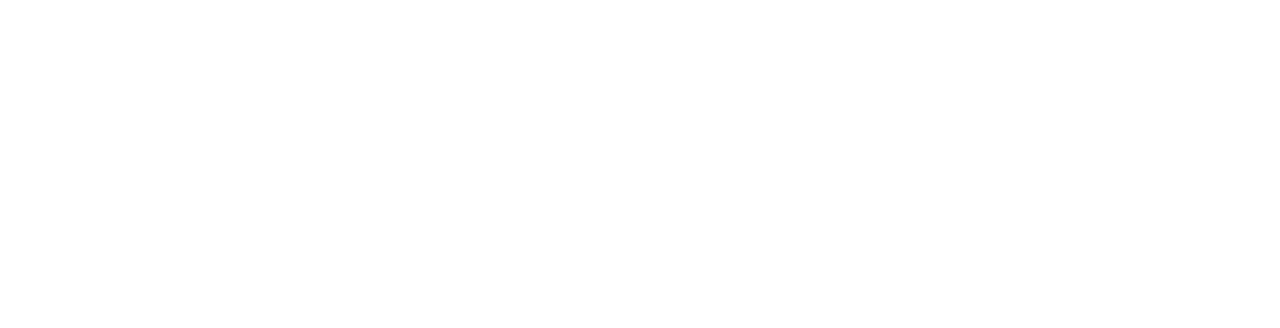
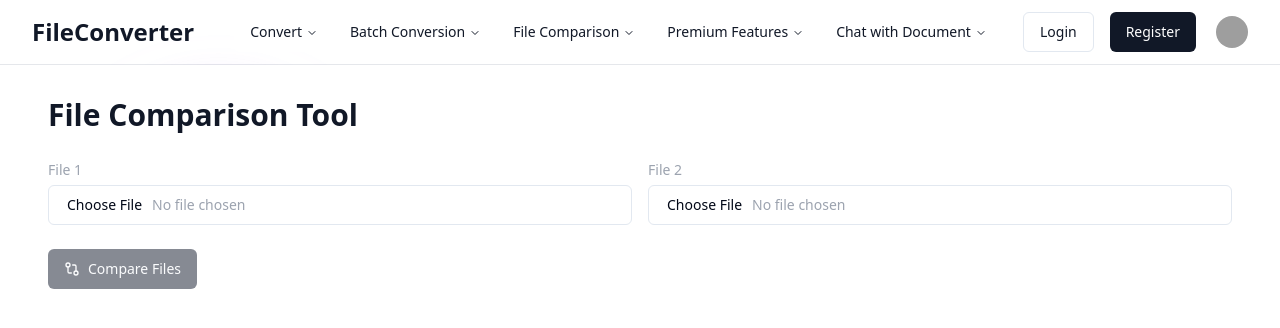
Before and after one commit to mddanish867/soora-conversion, a React (Vite) app: page /file-comparison in a window 1280 px wide. Before the commit this address had no page. Shown: the top 328 px of the page. Built offline with nearby package versions, Linux system fonts and the light colour scheme; grey boxes are pictures that could not be loaded.

Commit message:
modified the navbar to add navlinks

```diff
--- a/src/App.tsx
+++ b/src/App.tsx
@@ -28,17 +28,18 @@ function App() {
           {/* Define nested routes here */}
           <Route path="/" element={<LandingPage />} />
           <Route path="/upload" element={<FileUploadPage />} />
+          <Route path="/batch-conversion" element={<BatchConversionComponent />} />
+          <Route path="/file-comparison" element={<FileComparisonTool />} />
+          <Route path="/premium-features" element={<PremiumFeaturesShowcase />} />
+          <Route path="/document-interaction" element={<AIDocumentInteraction />} />
+
           <Route path="/dashboard" element={<Dashboard />}>
           <Route path="/dashboard/history" element={<UserHistoryPage />} />
           <Route path="/dashboard/security" element={<SecuritySettingsPage />} />
           <Route path="/dashboard/profile" element={<ProfileSettingsPage />} />
           <Route path="/dashboard/notifications" element={<NotificationSettingsPage />} />
           <Route path="/dashboard/delete-account" element={<DeleteAccountPage />} />
-          <Route path="/dashboard/batch-conversion" element={<BatchConversionComponent />} />
           <Route path="/dashboard/conversion-status" element={<ConversionStatusPage />} />
-          <Route path="/dashboard/file-comparison" element={<FileComparisonTool />} />
-          <Route path="/dashboard/premium-features" element={<PremiumFeaturesShowcase />} />
-          <Route path="/dashboard/document-interaction" element={<AIDocumentInteraction />} />
           <Route path="/dashboard/document-comment" element={<DocumentCommentSystem />} />
         </Route>
 
--- a/src/pages/conversions/BatchConversionComponent .tsx
+++ b/src/pages/conversions/BatchConversionComponent .tsx
@@ -36,9 +36,9 @@ const BatchConversionComponent = () => {
   };
 
   return (
-    <div className="w-full px-2 sm:px-4 md:px-6 lg:px-8">
+    <div className="w-full min-h-screen px-2 sm:px-4 md:px-6 lg:px-8">
       <motion.div
-        className="bg-white p-4 sm:p-6 md:p-8 rounded-lg shadow-sm w-full max-w-4xl mx-auto"
+        className="bg-white p-4 sm:p-6 md:p-8 rounded-lg w-full min-h-screen"
         initial={{ opacity: 0, y: -50 }}
         animate={{ opacity: 1, y: 0 }}
         transition={{ duration: 0.5 }}
--- a/src/pages/conversions/FileComparisonTool .tsx
+++ b/src/pages/conversions/FileComparisonTool .tsx
@@ -38,9 +38,9 @@ const FileComparisonTool = () => {
   }
 
   return (
-    <div className="w-full px-2 sm:px-4 py-6">
+    <div className="w-full sm:px-4">
       <motion.div
-        className="bg-white p-6 sm:p-8 rounded-lg shadow-sm w-full"
+        className="bg-white  sm:p-8 rounded-lg w-full min-h-screen"
         initial={{ opacity: 0, y: -50 }}
         animate={{ opacity: 1, y: 0 }}
         transition={{ duration: 0.5 }}
--- a/src/pages/home/LandingPage .tsx
+++ b/src/pages/home/LandingPage .tsx
@@ -33,7 +33,7 @@ const LandingPage = () => {
             Get started
           </Button>
         </Link>
-        <Link to="/register">
+        <Link to="#">
           <Button variant="link" size="lg">
             Learn More <ArrowRight />
           </Button>
--- a/src/pages/home/Navbar .tsx
+++ b/src/pages/home/Navbar .tsx
@@ -53,6 +53,22 @@ const Navbar = () => {
     navigate("/dashboard/profile")
   }
 
+  const handleBatchConversion = () => {
+    navigate("/batch-conversion")
+  }
+
+  const handleFileComparison = () => {
+    navigate("/file-comparison")
+  }
+
+  const handlePremium = () => {
+    navigate("/premium-features")
+  }
+  const handleChatDoc = () => {
+    navigate("/document-interaction")
+  }
+
+
 
   return (
     <nav className="bg-white border-b border-gray-200">
@@ -90,8 +106,49 @@ const Navbar = () => {
                             </NavigationMenuLink>
                           </li>
                         ))}
+
                       </ul>
                     </NavigationMenuContent>
+                  </NavigationMenuItem>
+                </NavigationMenuList>
+                <NavigationMenuList>
+                  <NavigationMenuItem>
+                    <NavigationMenuTrigger
+                    onClick={handleBatchConversion}
+                    className="text-gray-900 hover:text-gray-600">
+                      Batch Conversion
+                    </NavigationMenuTrigger>
+
+                  </NavigationMenuItem>
+                </NavigationMenuList>
+                <NavigationMenuList>
+                  <NavigationMenuItem>
+                    <NavigationMenuTrigger
+                    onClick={handleFileComparison}
+                    className="text-gray-900 hover:text-gray-600">
+                      File Comparison
+                    </NavigationMenuTrigger>
+
+                  </NavigationMenuItem>
+                </NavigationMenuList>
+                <NavigationMenuList>
+                  <NavigationMenuItem>
+                    <NavigationMenuTrigger
+                    onClick={handlePremium}
+                    className="text-gray-900 hover:text-gray-600">
+                      Premium Features
+                    </NavigationMenuTrigger>
+
+                  </NavigationMenuItem>
+                </NavigationMenuList>
+                <NavigationMenuList>
+                  <NavigationMenuItem>
+                    <NavigationMenuTrigger
+                    onClick={handleChatDoc}
+                     className="text-gray-900 hover:text-gray-600">
+                      Chat with Document
+                    </NavigationMenuTrigger>
+
                   </NavigationMenuItem>
                 </NavigationMenuList>
               </NavigationMenu>
@@ -221,10 +278,28 @@ const Navbar = () => {
               Convert
             </Link>
             <Link
-              to="/dashboard"
+              to="/batch-conversion"
               className="text-gray-600 hover:bg-gray-100 hover:text-gray-900 block px-3 py-2 rounded-md text-base font-medium"
             >
-              Dashboard
+              Batch Converison
+            </Link>
+            <Link
+              to="/file-comparison"
+              className="text-gray-600 hover:bg-gray-100 hover:text-gray-900 block px-3 py-2 rounded-md text-base font-medium"
+            >
+              File Comparison
+            </Link>
+            <Link
+              to="/premium-features"
+              className="text-gray-600 hover:bg-gray-100 hover:text-gray-900 block px-3 py-2 rounded-md text-base font-medium"
+            >
+              Premium Feature
+            </Link>
+            <Link
+              to="/document-interaction"
+              className="text-gray-600 hover:bg-gray-100 hover:text-gray-900 block px-3 py-2 rounded-md text-base font-medium"
+            >
+              Chat with Document
             </Link>
             <Link
               to="/login"
--- a/src/pages/userSetings/Dashboard .tsx
+++ b/src/pages/userSetings/Dashboard .tsx
@@ -13,10 +13,7 @@ import {
   Menu,
   X,
   FileText,
-  Layers,
-  GitCompare,
   Star,
-  MessageCircleIcon,
 } from "lucide-react";
 
 const menuItems = [
@@ -25,10 +22,6 @@ const menuItems = [
   { icon: Bell, name: "Notifications", path: "/dashboard/notifications" },
   { icon: Shield, name: "Security", path: "/dashboard/security" },
   { icon: FileText, name: "Conversion Status", path: "/dashboard/conversion-status" },
-  { icon: Layers, name: "Batch Conversion", path: "/dashboard/batch-conversion" },
-  { icon: GitCompare, name: "File Comparison", path: "/dashboard/file-comparison" },
-  { icon: Star, name: "Premium Features", path: "/dashboard/premium-features" },
-  { icon: MessageCircleIcon, name: "Document Interaction", path: "/dashboard/document-interaction" },
   { icon: Star, name: "Document Comment", path: "/dashboard/document-comment" },
   { icon: Trash2, name: "Delete Account", path: "/dashboard/delete-account" },
 ];
```
